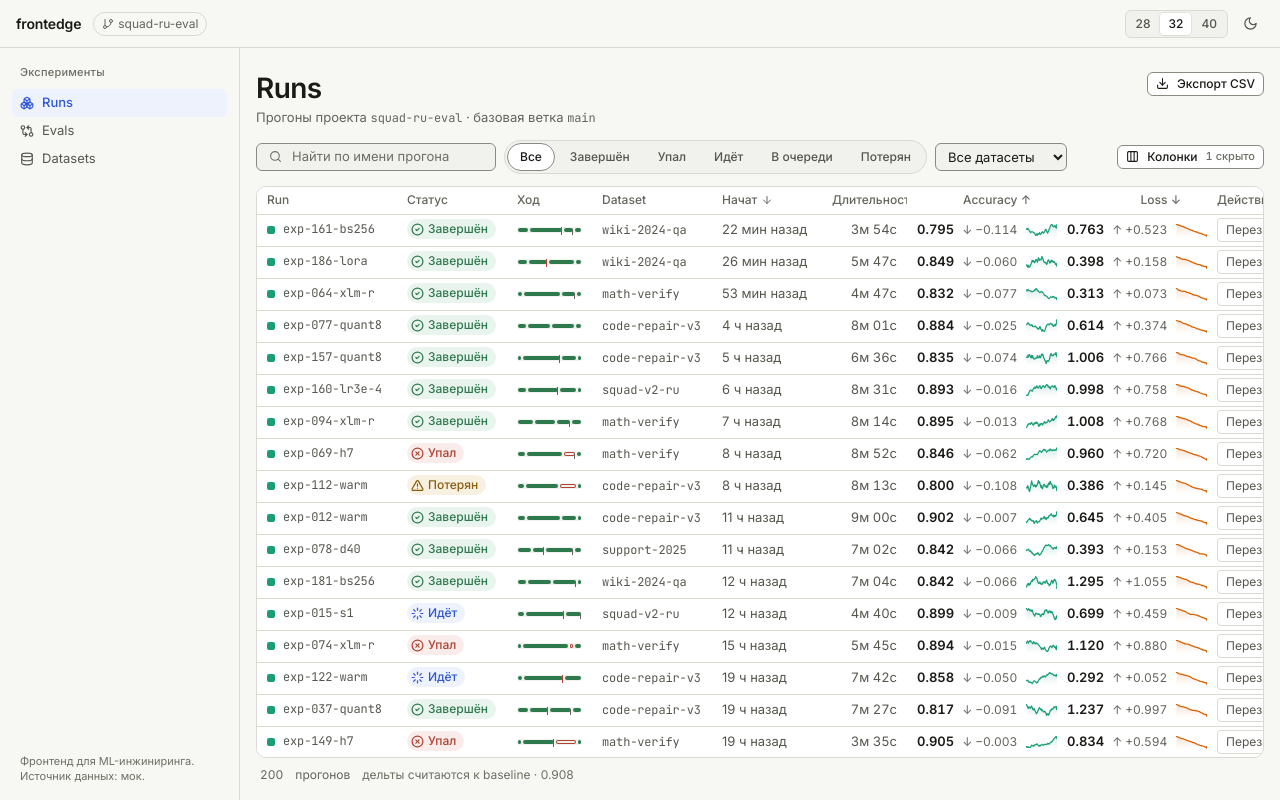
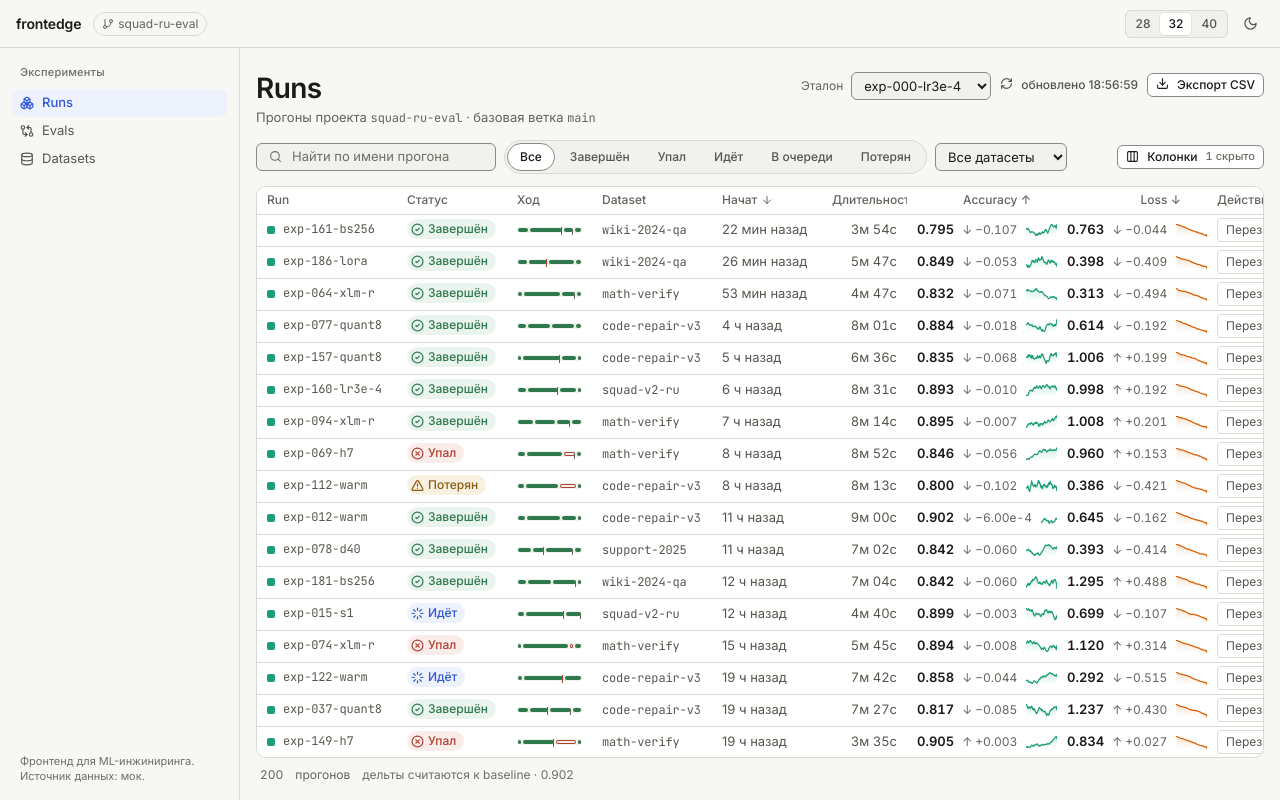
Before and after one commit to socrabs151/frontedge-ml, a React (Vite) app in the folder apps/spike/: page / in a window 1280 px wide. Built offline with nearby package versions, Linux system fonts and the light colour scheme.

Commit message:
feat(spike): refresh the run list live and let the user pick the baseline
The list refreshes on a timer while the tab is visible, filters and search go to the server, the baseline is chosen from the list, and the pagination shows how much is left.

```diff
--- a/apps/spike/src/App.tsx
+++ b/apps/spike/src/App.tsx
@@ -1,11 +1,11 @@
 import { Boxes, Database, GitBranch, GitCompareArrows, Moon, Sun } from "lucide-react";
-import { useEffect, useMemo, useState } from "react";
-import type { Run, RunStatus, UiConfig, VisibilityState } from "@frontedge/ui";
+import { useCallback, useEffect, useMemo, useState } from "react";
+import type { Run, UiConfig, VisibilityState } from "@frontedge/ui";
 import { Segmented, TooltipProvider } from "@frontedge/ui";
 import { DATASET_NAMES, NOW_TIME } from "./data/mock";
-import { errorMessage, source } from "./data/source";
+import { errorMessage, source, type RunsQuery } from "./data/source";
 import { RunsScreen } from "./screens/RunsScreen";
-import { RunDetailScreen, RunDetailPlaceholder } from "./screens/RunDetailScreen";
+import { RunDetailScreen } from "./screens/RunDetailScreen";
 import { EvalDiffScreen } from "./screens/EvalDiffScreen";
 import { DatasetScreen } from "./screens/DatasetScreen";
 
@@ -15,8 +15,6 @@ type Route = { name: "runs" } | { name: "run"; id: string } | { name: "evals" }
 
 const ROW_HEIGHT: Record<Density, number> = { compact: 28, default: 32, comfortable: 40 };
 
-const BASELINE_ID = "run-039";
-
 export function App() {
   const [theme, setTheme] = useState<Theme>(
     () => (localStorage.getItem("fe-theme") as Theme | null) ?? "light",
@@ -25,15 +23,16 @@ export function App() {
     () => (localStorage.getItem("fe-density") as Density | null) ?? "default",
   );
   const [route, setRoute] = useState<Route>({ name: "runs" });
+  const [query, setQuery] = useState<RunsQuery>({});
   const [runs, setRuns] = useState<Run[] | null>(null);
+  const [total, setTotal] = useState(0);
   const [error, setError] = useState<string | null>(null);
-  const [search, setSearch] = useState("");
-  const [status, setStatus] = useState<RunStatus | "all">("all");
-  const [dataset, setDataset] = useState("all");
+  const [updatedAt, setUpdatedAt] = useState<number | null>(null);
+  const [config, setConfig] = useState<UiConfig | null>(null);
+  const [baselineId, setBaselineId] = useState<string | undefined>(undefined);
   const [columnVisibility, setColumnVisibility] = useState<VisibilityState>({
     gitSha: false,
   });
-  const [config, setConfig] = useState<UiConfig | null>(null);
 
   useEffect(() => {
     document.documentElement.dataset.theme = theme;
@@ -45,16 +44,17 @@ export function App() {
     localStorage.setItem("fe-density", density);
   }, [density]);
 
-  const load = useMemo(
-    () => () => {
-      setError(null);
-      source
-        .listRuns()
-        .then((list) => setRuns(list))
-        .catch((cause) => setError(errorMessage(cause)));
-    },
-    [],
-  );
+  const load = useCallback(() => {
+    setError(null);
+    source
+      .listRuns(query)
+      .then((page) => {
+        setRuns(page.items);
+        setTotal(page.total);
+        setUpdatedAt(Date.now());
+      })
+      .catch((cause) => setError(errorMessage(cause)));
+  }, [query]);
 
   useEffect(() => {
     load();
@@ -67,14 +67,27 @@ export function App() {
         setConfig(loaded);
         if (loaded.density) setDensity(loaded.density);
         if (loaded.theme) setTheme(loaded.theme);
+        if (loaded.baselineRun) {
+          setBaselineId((current) => current ?? loaded.baselineRun ?? undefined);
+        }
       })
       .catch(() => setConfig(null));
   }, []);
 
+  // Живое обновление: пока вкладка видима, список обновляется сам.
+  useEffect(() => {
+    const seconds = config?.liveRefreshSeconds ?? 0;
+    if (!seconds) return;
+    const timer = window.setInterval(() => {
+      if (document.visibilityState === "visible") load();
+    }, seconds * 1000);
+    return () => window.clearInterval(timer);
+  }, [config, load]);
+
   const baseline = useMemo(() => {
     if (!runs) return undefined;
-    return runs.find((run) => run.id === BASELINE_ID) ?? runs.find((run) => run.status === "succeeded");
-  }, [runs]);
+    return runs.find((run) => run.id === baselineId) ?? runs.find((run) => run.status === "succeeded");
+  }, [runs, baselineId]);
 
   return (
     <TooltipProvider>
@@ -151,27 +164,22 @@ export function App() {
           {route.name === "runs" ? (
             <RunsScreen
               runs={runs}
+              total={total}
               error={error}
               onRetry={load}
+              onRefresh={load}
+              updatedAt={updatedAt}
+              query={query}
+              onQueryChange={setQuery}
               baselineId={baseline?.id}
+              onBaselineChange={setBaselineId}
+              config={config}
               datasets={DATASET_NAMES}
               now={NOW_TIME}
               rowHeight={ROW_HEIGHT[density]}
-              search={search}
-              onSearchChange={setSearch}
-              status={status}
-              onStatusChange={setStatus}
-              dataset={dataset}
-              onDatasetChange={setDataset}
               columnVisibility={columnVisibility}
               onColumnVisibilityChange={setColumnVisibility}
-              config={config}
               onOpenRun={(run) => setRoute({ name: "run", id: run.id })}
-              onResetFilters={() => {
-                setSearch("");
-                setStatus("all");
-                setDataset("all");
-              }}
             />
           ) : route.name === "evals" ? (
             <EvalDiffScreen runs={runs} baselineId={baseline?.id} />
@@ -190,7 +198,3 @@ export function App() {
     </TooltipProvider>
   );
 }
-
-export function RunListPlaceholder() {
-  return <RunDetailPlaceholder />;
-}
--- a/apps/spike/src/data/source.ts
+++ b/apps/spike/src/data/source.ts
@@ -20,6 +20,20 @@ import {
   makeRuns,
 } from "./mock";
 
+/** Параметры выборки списка прогонов. */
+export interface RunsQuery {
+  limit?: number;
+  offset?: number;
+  search?: string;
+  status?: string;
+  dataset?: string;
+}
+
+export interface RunsPage {
+  items: Run[];
+  total: number;
+}
+
 /**
  * Источник данных для экранов.
  *
@@ -28,7 +42,7 @@ import {
  */
 export interface RunsSource {
   readonly kind: "mock" | "api";
-  listRuns(): Promise<Run[]>;
+  listRuns(query?: RunsQuery): Promise<RunsPage>;
   getRun(runId: string): Promise<Run>;
   examples(runId: string): Promise<Example[]>;
   streamLogs(runId: string): AsyncGenerator<LogLine>;
@@ -44,6 +58,8 @@ export interface RunsSource {
   config(): Promise<UiConfig>;
   /** Выполнить действие проекта на бэкенде. */
   runAction(actionId: string, payload: Record<string, unknown>): Promise<ActionResult>;
+  /** Адрес содержимого артефакта. */
+  artifactUrl(artifactId: string): string;
 }
 
 const mockRuns = makeRuns(200);
@@ -52,8 +68,23 @@ const mockLogs = makeLogs(80);
 
 export const mockSource: RunsSource = {
   kind: "mock",
-  async listRuns() {
-    return mockRuns;
+  async listRuns(query: RunsQuery = {}) {
+    let runs = mockRuns;
+    if (query.search) {
+      const needle = query.search.trim().toLowerCase();
+      runs = runs.filter((run) => run.name.toLowerCase().includes(needle));
+    }
+    if (query.status) {
+      const wanted = new Set(query.status.split(","));
+      runs = runs.filter((run) => wanted.has(run.status));
+    }
+    if (query.dataset) {
+      runs = runs.filter((run) => run.dataset === query.dataset);
+    }
+    const total = runs.length;
+    const offset = query.offset ?? 0;
+    const page = query.limit === undefined ? runs.slice(offset) : runs.slice(offset, offset + query.limit);
+    return { items: page, total };
   },
   async getRun(runId) {
     const run = mockRuns.find((candidate) => candidate.id === runId);
@@ -96,6 +127,9 @@ export const mockSource: RunsSource = {
   async runAction(actionId) {
     return { ok: true, message: `Действие «${actionId}» выполнено (мок)`, data: {} };
   },
+  artifactUrl(artifactId) {
+    return `/frontedge/api/artifacts/${encodeURIComponent(artifactId)}/content`;
+  },
 };
 
 /**
@@ -114,7 +148,7 @@ const client = createClient({ basePath: apiBasePath() });
 
 export const apiSource: RunsSource = {
   kind: "api",
-  listRuns: () => client.listRuns(),
+  listRuns: (query) => client.listRuns(query ?? {}),
   getRun: (runId) => client.getRun(runId),
   async examples() {
     return [];
@@ -126,6 +160,7 @@ export const apiSource: RunsSource = {
   getDataset: (datasetId) => client.getDataset(datasetId),
   config: () => client.config(),
   runAction: (actionId, payload) => client.runAction(actionId, payload),
+  artifactUrl: (artifactId) => client.artifactUrl(artifactId),
 };
 
 export const source: RunsSource =
--- a/apps/spike/src/screens/RunsScreen.tsx
+++ b/apps/spike/src/screens/RunsScreen.tsx
@@ -9,9 +9,9 @@ import {
   type VisibilityState,
 } from "@frontedge/ui";
 import { Download, Inbox, RefreshCw, SlidersHorizontal, X } from "lucide-react";
-import { useMemo } from "react";
-import { errorMessage, source } from "../data/source";
+import { useEffect, useMemo, useState } from "react";
 import type { Run, RunStatus, UiConfig } from "@frontedge/ui";
+import { errorMessage, source, type RunsQuery } from "../data/source";
 
 const STATUS_FILTERS: Array<{ value: RunStatus | "all"; label: string }> = [
   { value: "all", label: "Все" },
@@ -36,52 +36,60 @@ const COLUMN_OPTIONS: ColumnOption[] = [
 
 export interface RunsScreenProps {
   runs: Run[] | null;
+  total: number;
   error: string | null;
   onRetry: () => void;
+  onRefresh: () => void;
+  updatedAt: number | null;
+  query: RunsQuery;
+  onQueryChange: (query: RunsQuery) => void;
   baselineId?: string;
+  onBaselineChange: (runId: string | undefined) => void;
+  config: UiConfig | null;
   datasets: string[];
   now: number;
   rowHeight: number;
-  search: string;
-  onSearchChange: (value: string) => void;
-  status: RunStatus | "all";
-  onStatusChange: (value: RunStatus | "all") => void;
-  dataset: string;
-  onDatasetChange: (value: string) => void;
   columnVisibility: VisibilityState;
   onColumnVisibilityChange: (visibility: VisibilityState) => void;
   onOpenRun: (run: Run) => void;
-  onResetFilters: () => void;
-  config: UiConfig | null;
 }
 
 export function RunsScreen({
   runs,
+  total,
   error,
   onRetry,
+  onRefresh,
+  updatedAt,
+  query,
+  onQueryChange,
   baselineId,
+  onBaselineChange,
+  config,
   datasets,
   now,
   rowHeight,
-  search,
-  onSearchChange,
-  status,
-  onStatusChange,
-  dataset,
-  onDatasetChange,
   columnVisibility,
   onColumnVisibilityChange,
   onOpenRun,
-  onResetFilters,
-  config,
 }: RunsScreenProps) {
-  const effectiveVisibility = useMemo(() => {
-    if (!config?.runColumns?.length) return columnVisibility;
-    const wanted = new Set(config.runColumns);
-    const next: VisibilityState = {};
-    for (const option of COLUMN_OPTIONS) next[option.id] = wanted.has(option.id);
-    return next;
-  }, [config, columnVisibility]);
+  const [search, setSearch] = useState(query.search ?? "");
+  const pageSize = config?.pageSize ?? 50;
+  const offset = query.offset ?? 0;
+
+  // Поиск не должен дёргать сервер на каждую букву.
+  useEffect(() => {
+    const timer = window.setTimeout(() => {
+      const next = search.trim();
+      if ((query.search ?? "") !== next) {
+        onQueryChange({ ...query, search: next || undefined, offset: 0 });
+      }
+    }, 300);
+    return () => window.clearTimeout(timer);
+  }, [search, query, onQueryChange]);
+
+  const activeFilters =
+    (query.status ? 1 : 0) + (query.dataset ? 1 : 0) + (query.search ? 1 : 0);
 
   const rowActions = useMemo(
     () =>
@@ -100,18 +108,15 @@ export function RunsScreen({
     [config],
   );
 
-  const filtered = useMemo(() => {
-    if (!runs) return [];
-    return runs.filter((run) => {
-      if (status !== "all" && run.status !== status) return false;
-      if (dataset !== "all" && run.dataset !== dataset) return false;
-      if (search.trim() && !run.name.includes(search.trim().toLowerCase())) return false;
-      return true;
-    });
-  }, [runs, status, dataset, search]);
-
-  const activeFilters =
-    (status !== "all" ? 1 : 0) + (dataset !== "all" ? 1 : 0) + (search.trim() ? 1 : 0);
+  const baselineOptions = useMemo(
+    () =>
+      (runs ?? []).map((run) => (
+        <option key={run.id} value={run.id}>
+          {run.name}
+        </option>
+      )),
+    [runs],
+  );
 
   return (
     <div className="fe-runs">
@@ -124,6 +129,32 @@ export function RunsScreen({
           </p>
         </div>
         <div className="fe-runs__actions">
+          <label className="fe-field">
+            <span className="fe-field__label">Эталон</span>
+            <select
+              className="fe-select"
+              value={baselineId ?? ""}
+              onChange={(event) => onBaselineChange(event.target.value || undefined)}
+              aria-label="Эталонный прогон"
+            >
+              {baselineOptions}
+            </select>
+          </label>
+          <Button
+            variant="ghost"
+            size="sm"
+            icon={<RefreshCw size={13} aria-hidden />}
+            onClick={onRefresh}
+            title="Обновить список"
+          >
+            {updatedAt
+              ? `обновлено ${new Date(updatedAt).toLocaleTimeString("ru-RU", {
+                  hour: "2-digit",
+                  minute: "2-digit",
+                  second: "2-digit",
+                })}`
+              : "обновить"}
+          </Button>
           <Button variant="secondary" size="sm" icon={<Download size={13} aria-hidden />}>
             Экспорт CSV
           </Button>
@@ -133,7 +164,7 @@ export function RunsScreen({
       <div className="fe-toolbar">
         <Search
           value={search}
-          onValueChange={onSearchChange}
+          onValueChange={setSearch}
           placeholder="Найти по имени прогона"
           ariaLabel="Поиск по прогонам"
         />
@@ -143,8 +174,14 @@ export function RunsScreen({
               key={option.value}
               type="button"
               className="fe-chip"
-              aria-pressed={status === option.value}
-              onClick={() => onStatusChange(option.value)}
+              aria-pressed={(query.status ?? "all") === option.value}
+              onClick={() =>
+                onQueryChange({
+                  ...query,
+                  status: option.value === "all" ? undefined : option.value,
+                  offset: 0,
+                })
+              }
             >
               {option.label}
             </button>
@@ -152,8 +189,14 @@ export function RunsScreen({
         </div>
         <select
           className="fe-select"
-          value={dataset}
-          onChange={(event) => onDatasetChange(event.target.value)}
+          value={query.dataset ?? "all"}
+          onChange={(event) =>
+            onQueryChange({
+              ...query,
+              dataset: event.target.value === "all" ? undefined : event.target.value,
+              offset: 0,
+            })
+          }
           aria-label="Фильтр по датасету"
         >
           <option value="all">Все датасеты</option>
@@ -164,7 +207,14 @@ export function RunsScreen({
           ))}
         </select>
         {activeFilters > 0 ? (
-          <button type="button" className="fe-filterchip" onClick={onResetFilters}>
+          <button
+            type="button"
+            className="fe-filterchip"
+            onClick={() => {
+              setSearch("");
+              onQueryChange({ offset: 0 });
+            }}
+          >
             <SlidersHorizontal size={12} aria-hidden />
             {activeFilters} {activeFilters === 1 ? "фильтр" : "фильтра"}
             <X size={12} aria-hidden />
@@ -193,30 +243,64 @@ export function RunsScreen({
         </div>
       ) : !runs ? (
         <LoadingRows rows={12} height={rowHeight} label="Загружаем прогоны" />
-      ) : filtered.length === 0 ? (
+      ) : runs.length === 0 ? (
         <div className="fe-panel">
           <EmptyState
             icon={<Inbox size={20} aria-hidden />}
             title="Под фильтр ничего не попало"
             text="Снимите фильтры или измените запрос — показываем только то, что подходит под условия."
             action={
-              <Button variant="secondary" size="sm" onClick={onResetFilters}>
+              <Button
+                variant="secondary"
+                size="sm"
+                onClick={() => {
+                  setSearch("");
+                  onQueryChange({ offset: 0 });
+                }}
+              >
                 Сбросить фильтры
               </Button>
             }
           />
         </div>
       ) : (
+        <>
           <RunsTable
-          runs={filtered}
+            runs={runs}
             baselineId={baselineId}
             now={now}
             rowHeight={rowHeight}
-          columnVisibility={effectiveVisibility}
+            columnVisibility={columnVisibility}
             onColumnVisibilityChange={onColumnVisibilityChange}
             onOpenRun={onOpenRun}
             rowActions={rowActions}
+            columnIds={config?.runColumns}
           />
+          {total > runs.length || offset > 0 ? (
+            <div className="fe-toolbar fe-toolbar--pagination">
+              <span className="fe-note fe-note--inline">
+                показано {offset + 1}–{offset + runs.length} из {total}
+              </span>
+              <div className="fe-toolbar__spacer" />
+              <Button
+                variant="ghost"
+                size="sm"
+                disabled={offset === 0}
+                onClick={() => onQueryChange({ ...query, offset: Math.max(0, offset - pageSize) })}
+              >
+                Назад
+              </Button>
+              <Button
+                variant="ghost"
+                size="sm"
+                disabled={offset + runs.length >= total}
+                onClick={() => onQueryChange({ ...query, offset: offset + pageSize })}
+              >
+                Вперёд
+              </Button>
+            </div>
+          ) : null}
+        </>
       )}
     </div>
   );
```
Also changed, not shown: apps/spike/src/screens/RunDetailScreen.tsx (+19 -1 lines), apps/spike/src/styles/app.css (+39 -1 lines). Lines whose indentation alone changed are shown as unchanged.
